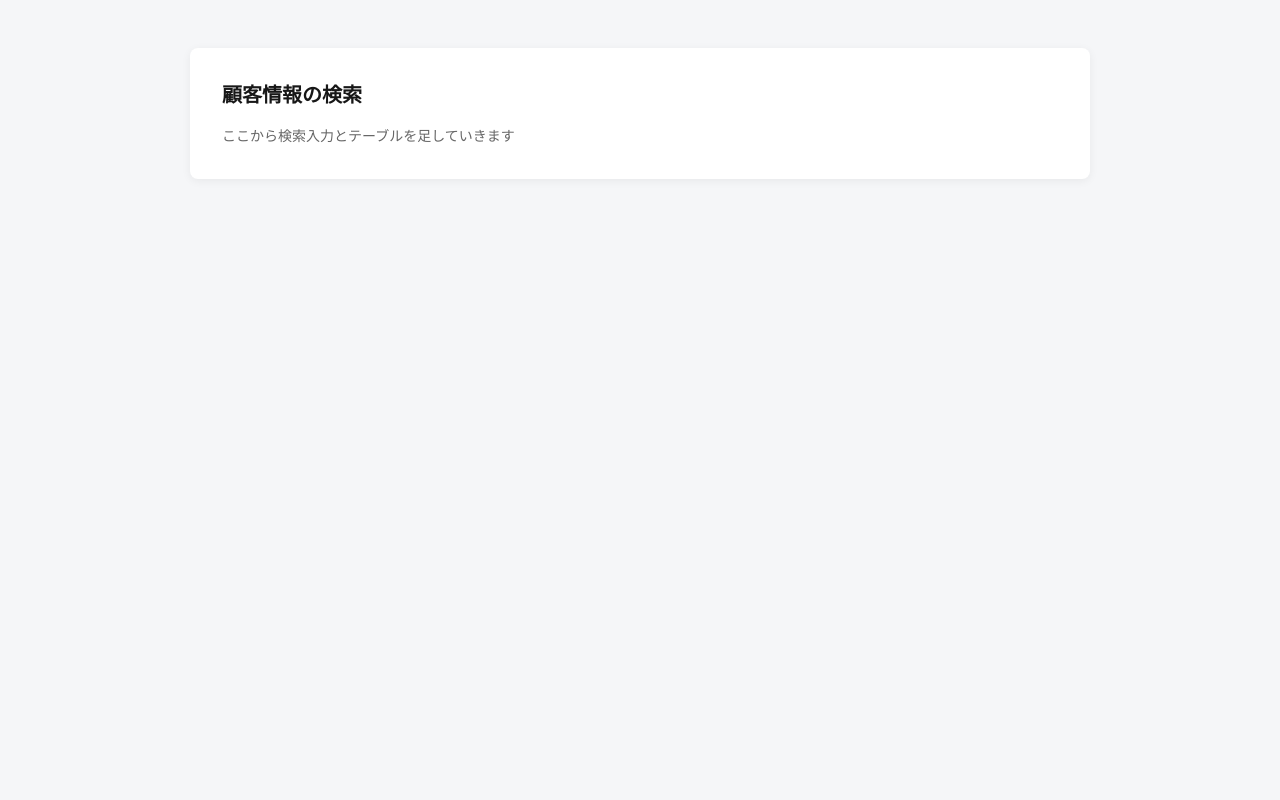
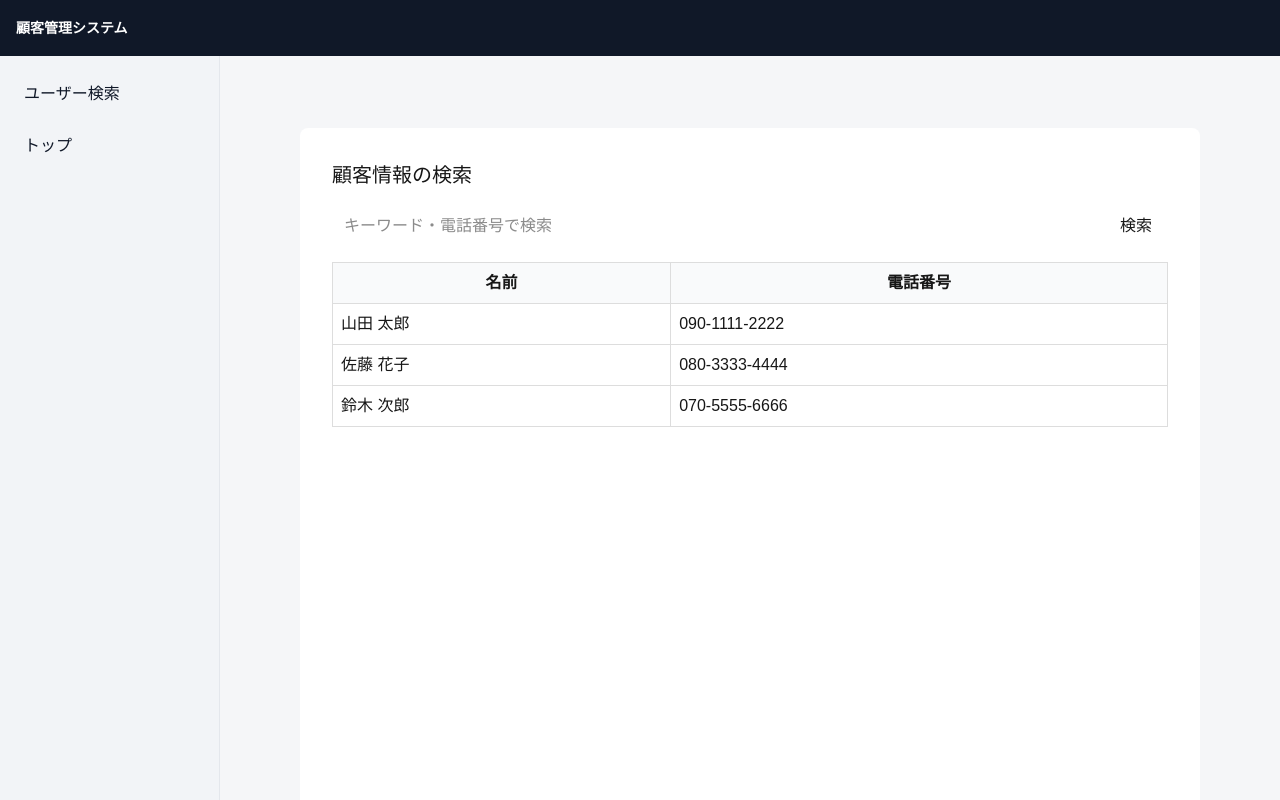
Before and after one commit to static-haruka/frontend-training-1, a Next.js app: page /user_search in a window 1280 px wide. Built offline with nearby package versions, Linux system fonts and the light colour scheme.

Commit message:
feat: add user search page layout and filtering logic

```diff
--- a/app/layout.tsx
+++ b/app/layout.tsx
@@ -1,8 +1,9 @@
-import type { Metadata } from "next";
-import { Geist, Geist_Mono } from "next/font/google";
+import type { Metadata } from "next"; // ページの <title> や <meta> を型付きで定義するため
+import { Geist, Geist_Mono } from "next/font/google"; // Google Fonts を Next公式の方法で読み込む
 import "./globals.css";
-import StyledComponentsRegistry from "./lib/styled-components-registry";
-
+import StyledComponentsRegistry from "./lib/styled-components-registry"; // styled-components をSSR対応で安全にするラッパー
+import styled from "styled-components";
+import Link from "next/link";
 
 const geistSans = Geist({
   variable: "--font-geist-sans",
@@ -25,14 +26,89 @@ export default function RootLayout({
   children: React.ReactNode;
 }>) {
   return (
-    <html lang="en">
-      <body
-        className={`${geistSans.variable} ${geistMono.variable} antialiased`}
-      >
+    <html lang="ja">
+      <body className={`${geistSans.variable} ${geistMono.variable} antialiased`}>
         <StyledComponentsRegistry>
-          {children}
+          <AppLayout>
+            <Header>
+              <HeaderTitle>顧客管理システム</HeaderTitle>
+            </Header>
+
+            <Main>
+              <Sidebar>
+                <Nav>
+                  <NavItem href="/user_search">ユーザー検索</NavItem>
+                  <NavItem href="/">トップ</NavItem>
+                </Nav>
+              </Sidebar>
+
+              {/* 各 page.tsx の中身はここに差し込まれる */}
+              <Content>{children}</Content>
+            </Main>
+          </AppLayout>
         </StyledComponentsRegistry>
       </body>
     </html>
   );
 }
+
+/* ---------- styles（共通レイアウト分だけ） ---------- */
+
+const AppLayout = styled.div`
+  height: 100vh;
+  display: flex;
+  flex-direction: column;
+`;
+
+const Header = styled.header`
+  height: 56px;
+  background: #101828;
+  color: #fff;
+  display: flex;
+  align-items: center;
+  padding: 0 16px;
+`;
+
+const HeaderTitle = styled.div`
+  font-weight: 700;
+  font-size: 14px;
+`;
+
+const Main = styled.div`
+  flex: 1;
+  display: flex;
+  min-height: 0;
+`;
+
+const Sidebar = styled.aside`
+  width: 220px;
+  background: #f2f4f7;
+  border-right: 1px solid #e4e7ec;
+  padding: 16px 12px;
+`;
+
+const Nav = styled.nav`
+  display: flex;
+  flex-direction: column;
+  gap: 8px;
+`;
+
+const NavItem = styled(Link)`
+  display: block;
+  padding: 10px 12px;
+  border-radius: 8px;
+  color: #101828;
+  text-decoration: none;
+
+  &:hover {
+    background: #e4e7ec;
+  }
+`;
+
+const Content = styled.main`
+  flex: 1;
+  min-width: 0;
+  padding: 24px;
+  background: #f5f6f8;
+  overflow: auto;
+`;
--- a/app/user_search/page.tsx
+++ b/app/user_search/page.tsx
@@ -1,25 +1,80 @@
-'use client'; /* Styled Components を使うために明示 */
+'use client'; /* Styled Components を使うために明示（ブラウザで動くコンポーネントを生成） */
 
+import { useState } from 'react';
 import styled from 'styled-components';
 
+type User = {
+  id: number;
+  name: string;
+  phone: string;
+};
+
+const USERS: User[] = [
+  { id: 1, name: '山田 太郎', phone: '090-1111-2222' },
+  { id: 2, name: '佐藤 花子', phone: '080-3333-4444' },
+  { id: 3, name: '鈴木 次郎', phone: '070-5555-6666' },
+];
+
 export default function UserSearchPage() {
+  const [keyword, setKeyword] = useState('');
+  const [users, setUsers] = useState<User[]>(USERS);
+
+  const handleSearch = () => {
+    const filtered = USERS.filter((user) => {
+      return (
+        user.name.includes(keyword) ||
+        user.phone.includes(keyword)
+      );
+    });
+
+    setUsers(filtered);
+  };
+
   return (
     <Page>
       <Card>
         <Title>顧客情報の検索</Title>
-        <Hint>ここから検索入力とテーブルを足していきます</Hint>
+
+        <SearchRow>
+          <SearchInput
+            placeholder="キーワード・電話番号で検索"
+            value={keyword}
+            onChange={(e) => setKeyword(e.target.value)}
+          />
+          <SearchButton type="button" onClick={handleSearch}>
+            検索
+          </SearchButton>
+        </SearchRow>
+
+        <Table>
+          <thead>
+            <tr>
+              <th>名前</th>
+              <th>電話番号</th>
+            </tr>
+          </thead>
+          <tbody>
+            {users.map((user) => (
+              <tr key={user.id}>
+                <td>{user.name}</td>
+                <td>{user.phone}</td>
+              </tr>
+            ))}
+          </tbody>
+        </Table>
       </Card>
     </Page>
   );
 }
 
-const Page = styled.main`
+/* ---------- styles ---------- */
+
+const Page = styled.div`
   min-height: 100vh;
   padding: 48px 16px;
   background: #f5f6f8;
   display: flex;
   justify-content: center;
-  align-items: flex-start;
 `;
 
 const Card = styled.section`
@@ -28,17 +83,41 @@ const Card = styled.section`
   background: #fff;
   border-radius: 8px;
   padding: 32px;
-  box-shadow: 0 2px 10px rgba(0, 0, 0, 0.06);
 `;
 
 const Title = styled.h1`
   margin: 0 0 16px;
   font-size: 20px;
-  font-weight: 700;
 `;
 
-const Hint = styled.p`
-  margin: 0;
-  color: #666;
-  font-size: 14px;
+const SearchRow = styled.div`
+  display: flex;
+  gap: 12px;
+  margin-bottom: 16px;
 `;
+
+const SearchInput = styled.input`
+  flex: 1;
+  height: 40px;
+  padding: 0 12px;
+`;
+
+const SearchButton = styled.button`
+  height: 40px;
+  padding: 0 16px;
+`;
+
+const Table = styled.table`
+  width: 100%;
+  border-collapse: collapse;
+
+  th,
+  td {
+    border: 1px solid #ddd;
+    padding: 8px;
+  }
+
+  th {
+    background: #f9fafb;
+  }
+`;
```
